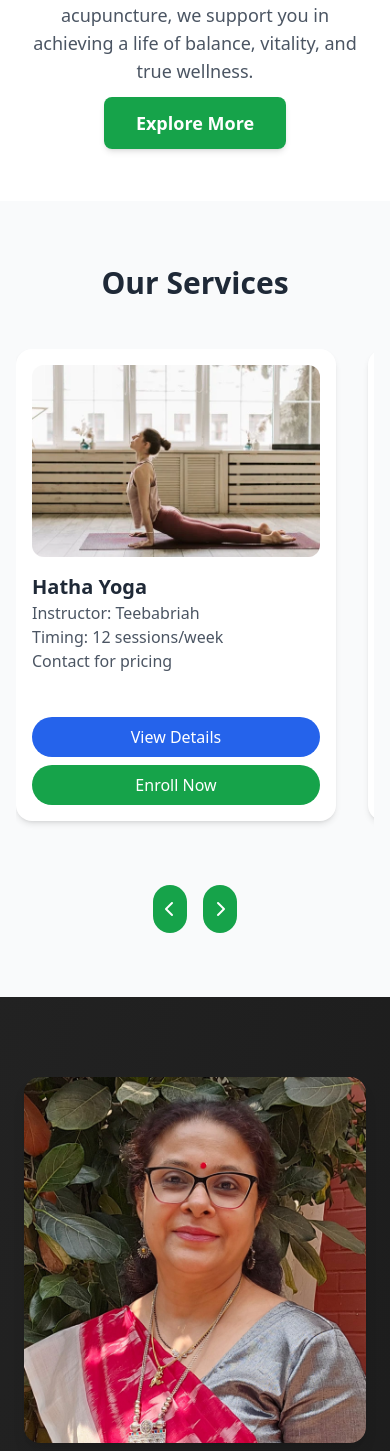
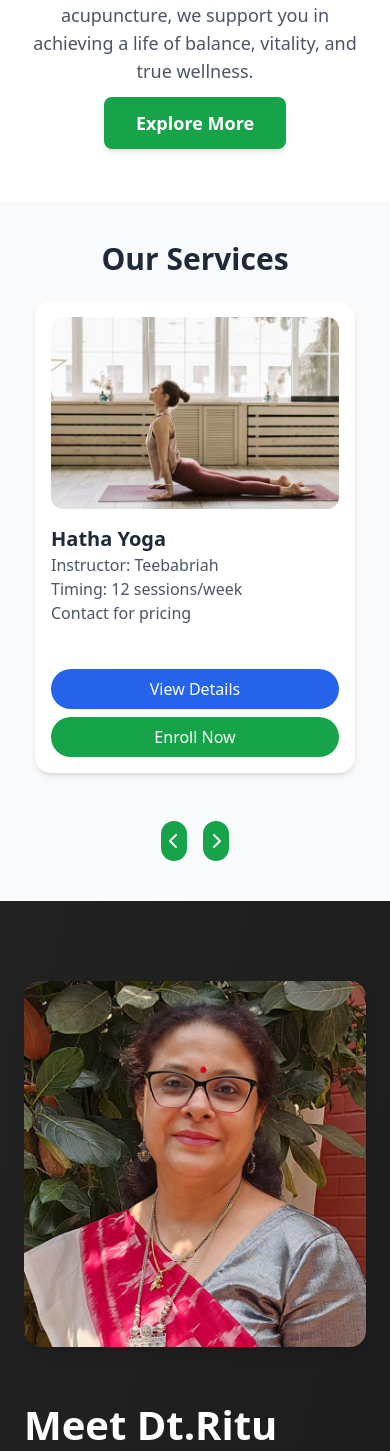
Before and after one commit to NavyaGundappa/wellnation360, a Flask app: page /yogakshema in a window 390 px wide. Shown: the part 1595-3046 px from the top of the page. Run offline with Flask 3, Linux system fonts and the light colour scheme; data comes from the database, SQL or seed files in the repository; both versions use the stored data as it was after the commit; some libraries are stand-ins or nearby versions; grey boxes are pictures that could not be loaded.

Commit message:
Updated services and modified instructor names also additional add ons

```diff
--- a/templates/yogakshema.html
+++ b/templates/yogakshema.html
@@ -180,26 +180,24 @@
     </div>
   </section>
 
-  <section id="services" class="py-16 bg-gray-50 scroll-mt-20">
-    <div class="w-full px-4 sm:px-6 lg:px-8 mx-auto">
-      <h3 class="text-3xl font-bold mb-12 text-center">Our Services</h3>
+  <section id="services" class="p-10 bg-gray-50 scroll-mt-20">
+    <h3 class="text-3xl font-bold mb-6 text-center">Our Services</h3>
 
     <!-- Horizontal scroll container -->
-      <div class="relative w-full">
+    <div class="relative">
       <div id="servicesContainer"
-          class="flex overflow-x-auto pb-8 snap-x snap-mandatory hide-scrollbar space-x-8 pl-[calc((100vw-1280px)/2)] pr-[calc((100vw-1280px)/2)]">
+        class="flex overflow-x-auto pb-8 snap-x snap-mandatory -mx-4 px-4 hide-scrollbar space-x-6">
         <p id="loading-services" class="text-center text-gray-500 flex-shrink-0 w-full">Loading services...</p>
       </div>
 
       <!-- Navigation buttons -->
-        <div class="flex justify-center mt-8 space-x-4" id="servicesNav">
-          <button id="prevService" class="bg-green-600 text-white p-3 rounded-full hover:bg-green-700 transition">
+      <div class="flex justify-center mt-4 space-x-4" id="servicesNav">
+        <button id="prevService" class="bg-green-600 text-white p-2 rounded-full hover:bg-green-700">
           <i class="fas fa-chevron-left"></i>
         </button>
-          <button id="nextService" class="bg-green-600 text-white p-3 rounded-full hover:bg-green-700 transition">
+        <button id="nextService" class="bg-green-600 text-white p-2 rounded-full hover:bg-green-700">
           <i class="fas fa-chevron-right"></i>
         </button>
-        </div>
       </div>
     </div>
   </section>
```
Also changed, not shown: instance/wellness.db. Lines whose indentation alone changed are shown as unchanged.
